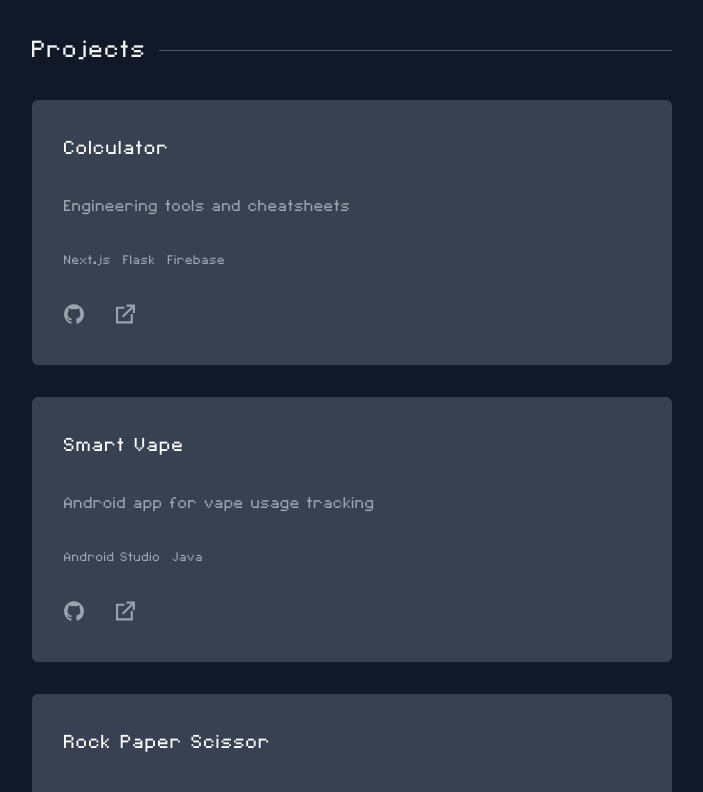
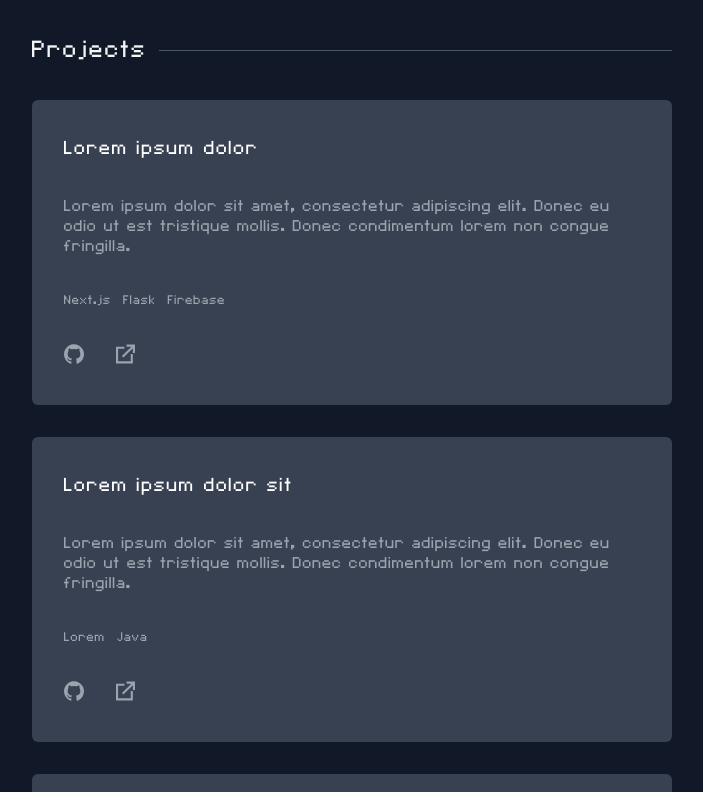
Before and after one commit to cocotran/portfolio, a Next.js app: page / in a window 1280 px wide. Shown: the part 1240-2032 px from the top of the page, without its empty margins (288-991 px from the left). Built offline with nearby package versions, Linux system fonts and the light colour scheme.

Commit message:
Fixed font size nav bar

```diff
--- a/components/Navbar/Navbar.js
+++ b/components/Navbar/Navbar.js
@@ -42,7 +42,7 @@ function Navbar({
                       height={12}
                     />
                   </div>
-                  <button className="ml-2 mr-16 text-base" onClick={item.func}>
+                  <button className="ml-2 mr-16" onClick={item.func}>
                     {item.name}
                   </button>
                 </label>
--- a/projects/projects.json
+++ b/projects/projects.json
@@ -1,22 +1,22 @@
 [
     {
-        "name": "Colculator",
-        "description": "Engineering tools and cheatsheets",
+        "name": "Lorem ipsum dolor",
+        "description": "Lorem ipsum dolor sit amet, consectetur adipiscing elit. Donec eu odio ut est tristique mollis. Donec condimentum lorem non congue fringilla.",
         "stack": ["Next.js", "Flask", "Firebase"],
         "url": "https://colculator.com/",
         "github": ""
     },
     {
-        "name": "Smart Vape",
-        "description": "Android app for vape usage tracking",
-        "stack": ["Android Studio", "Java"],
+        "name": "Lorem ipsum dolor sit",
+        "description": "Lorem ipsum dolor sit amet, consectetur adipiscing elit. Donec eu odio ut est tristique mollis. Donec condimentum lorem non congue fringilla.",
+        "stack": ["Lorem ", "Java"],
         "url": "",
         "github": ""
     },
     {
-        "name": "Rock Paper Scissor",
-        "description": "Android app for vape usage tracking",
-        "stack": ["Android Studio", "Java"],
+        "name": "Lorem",
+        "description": "Lorem ipsum dolor sit amet, consectetur adipiscing elit. Donec eu odio ut est tristique mollis. Donec condimentum lorem non congue fringilla.",
+        "stack": ["Lorem ", "Java"],
         "url": "",
         "github": ""
     }
```
